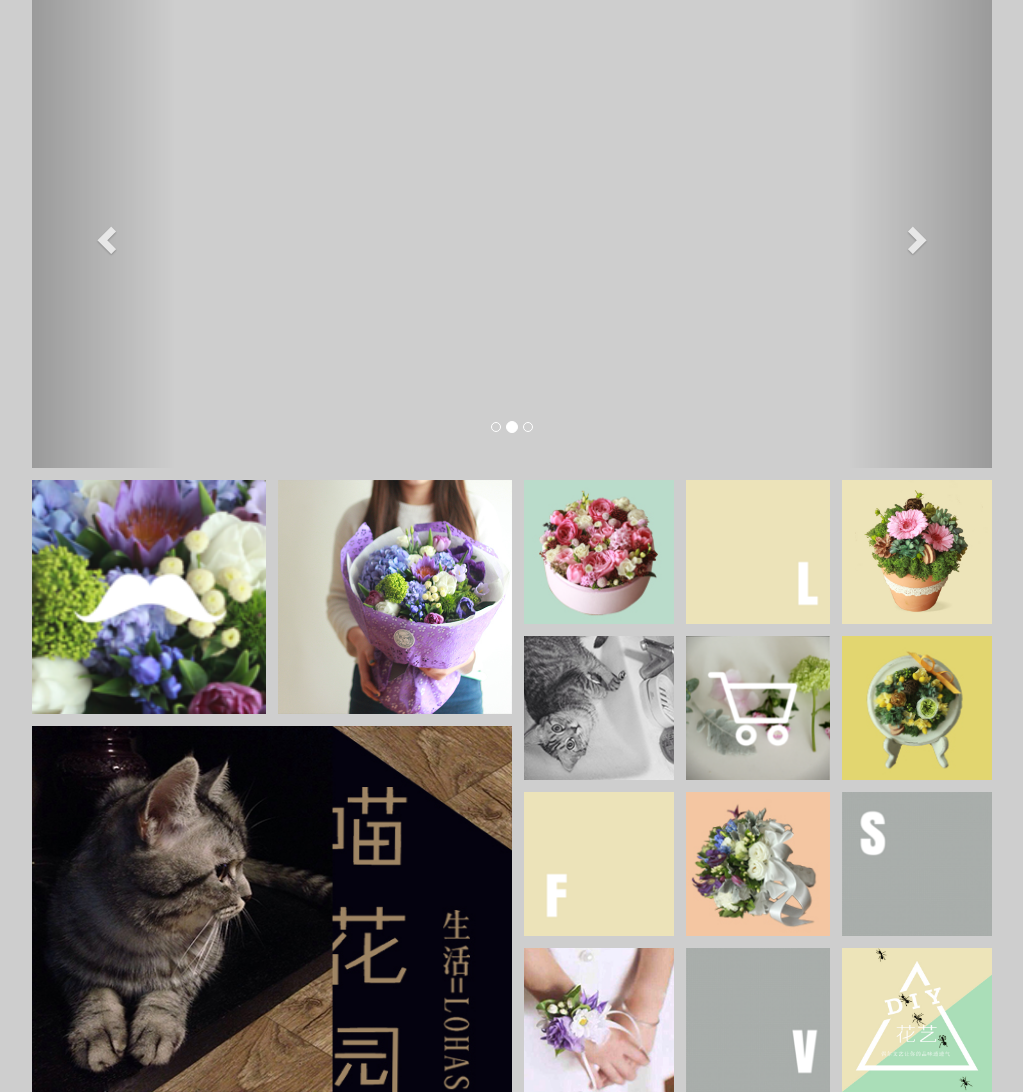
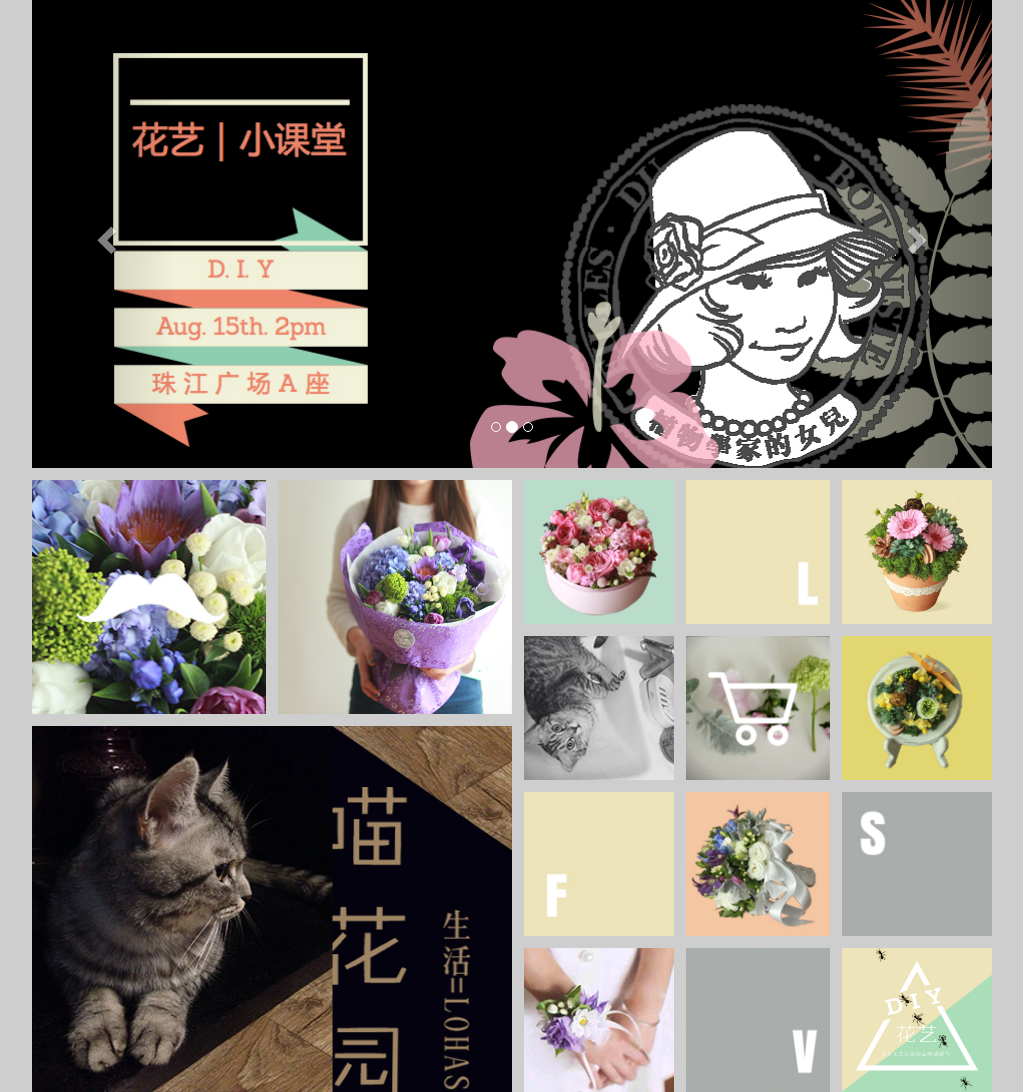
Before and after one commit to kpse/red, a website: page index.html in a window 1280 px wide. Shown: the whole page, without its empty margins (128-1151 px from the left). Drawn offline with nearby package versions, Linux system fonts and the light colour scheme.

Commit message:
update resources

```diff
--- a/index.html
+++ b/index.html
@@ -22,10 +22,10 @@
                     <img src="images/V1.png" alt=""/>
             </div>
             <div class="item">
-                <img src="images/V1_2.tiff" alt=""/>
+                <img src="images/V1_2.jpg" alt=""/>
             </div>
             <div class="item">
-                <img src="images/V1_3.png" alt=""/>
+                <img src="images/V1_3.jpg" alt=""/>
             </div>
         </div>
         <!-- Carousel controls -->
@@ -40,7 +40,7 @@
     <div class="row">
         <div class="left-panel col-sm-6">
             <div class="row">
-                <div class="col-sm-6 image"><img src="images/L1-1.png" alt=""/></div>
+                <div class="col-sm-6 image"><img src="images/L1-1.jpg" alt=""/></div>
                 <div class="col-sm-6 image row-last"><img src="images/L1-2.jpg" alt=""/></div>
                 <div class="col-sm-12 image last"><img src="images/L2-1.jpg" alt=""/></div>
             </div>
```
Also changed, not shown: images/L1-1.jpg (added), images/L1-1.png (deleted), images/V1_2.jpg (added), images/V1_3.jpg (added), images/V1_3.png (deleted), 1 other file.
